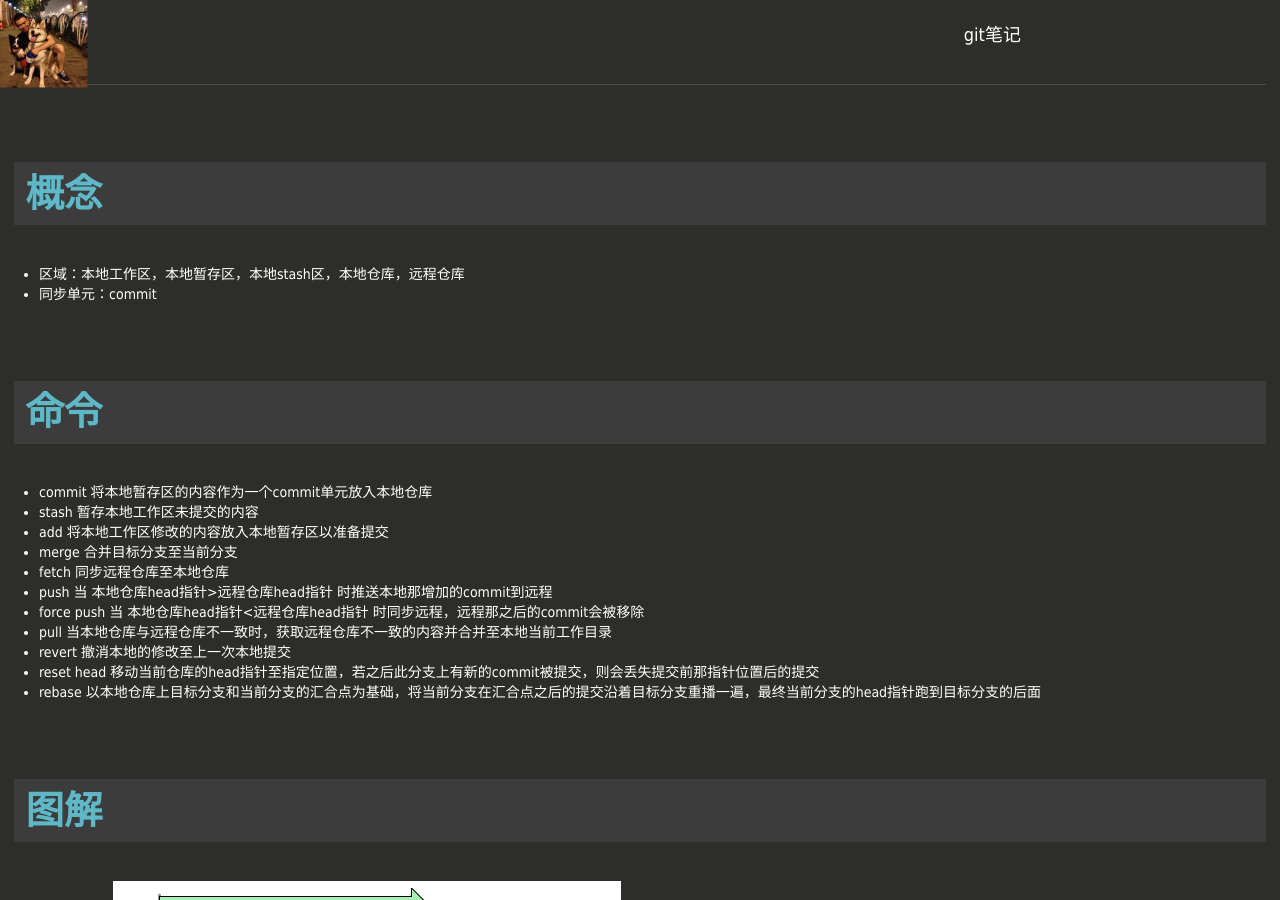
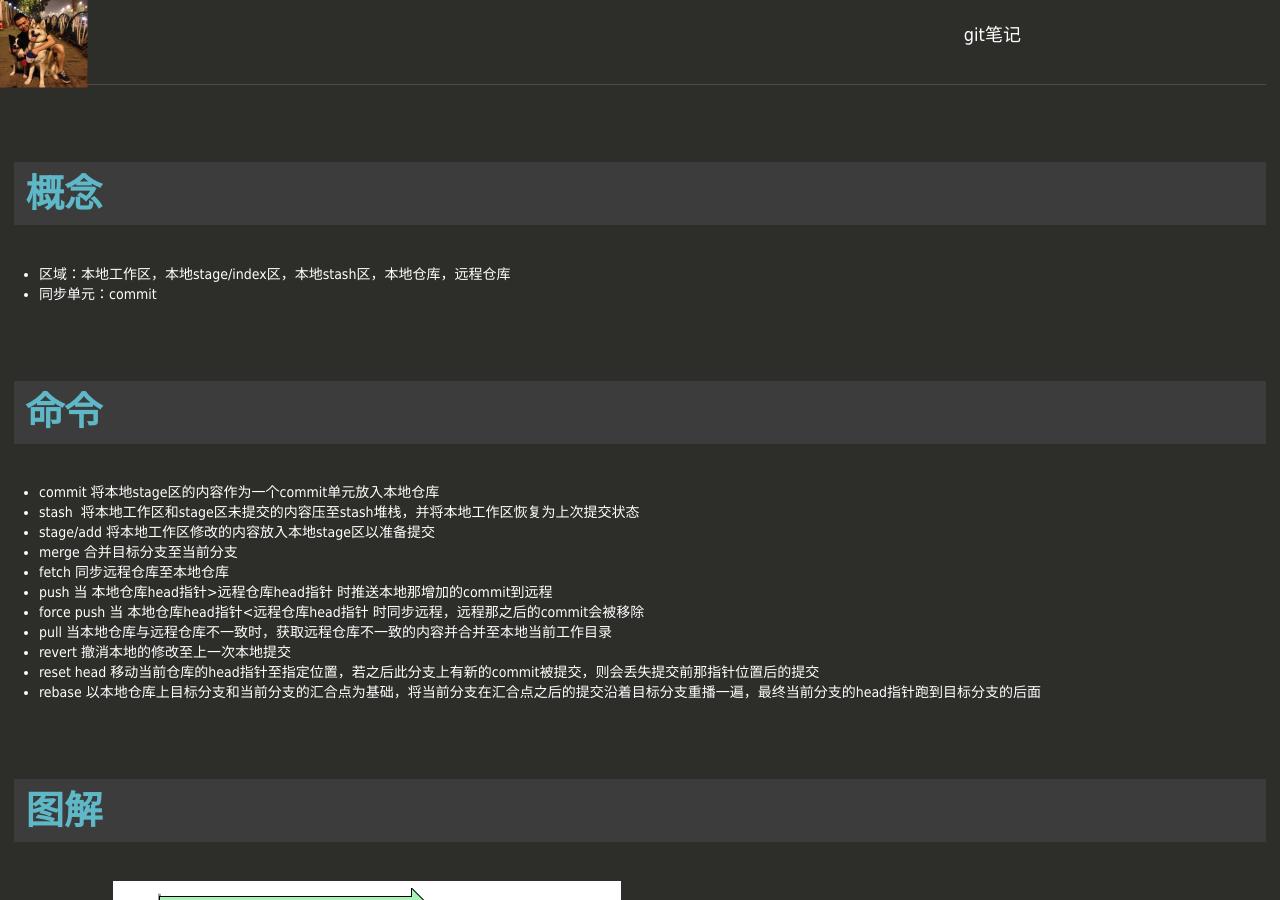
Before and after one commit to will-beta/will-beta.github.io, a Jekyll site: the page built from _posts/2015-9-18-git-note.md, in a window 1280 px wide and 900 px high. Built offline with Jekyll 4.4.1, drawn with Linux system fonts in a browser that asks for light colours; nearby versions of some CDN libraries; comment, search, counter and statistics services are not loaded; a style sheet for code colours, icons or effects is not loaded.

Commit message:
Update 2015-9-18-git-note.md

```diff
--- a/_posts/2015-9-18-git-note.md
+++ b/_posts/2015-9-18-git-note.md
@@ -8,17 +8,17 @@ sitemap:
 
 
 # 概念
- * 区域：本地工作区，本地暂存区，本地stash区，本地仓库，远程仓库
+ * 区域：本地工作区，本地stage/index区，本地stash区，本地仓库，远程仓库
  * 同步单元：commit
 
 
 # 命令
  * commit
-  将本地暂存区的内容作为一个commit单元放入本地仓库
+  将本地stage区的内容作为一个commit单元放入本地仓库
  * stash
-  暂存本地工作区未提交的内容
- * add
-  将本地工作区修改的内容放入本地暂存区以准备提交
+  将本地工作区和stage区未提交的内容压至stash堆栈，并将本地工作区恢复为上次提交状态
+ * stage/add
+  将本地工作区修改的内容放入本地stage区以准备提交
  * merge
   合并目标分支至当前分支
  * fetch
```
